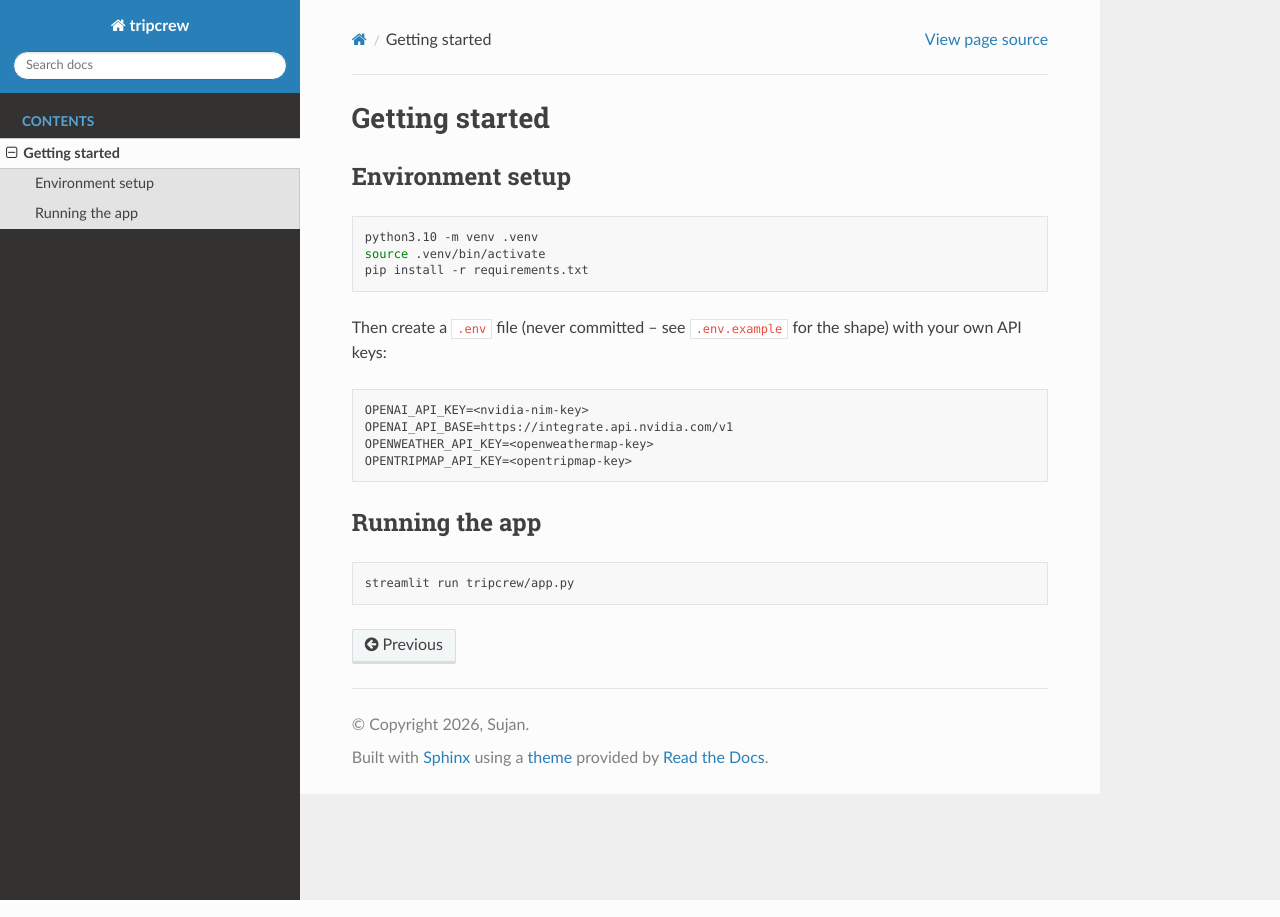
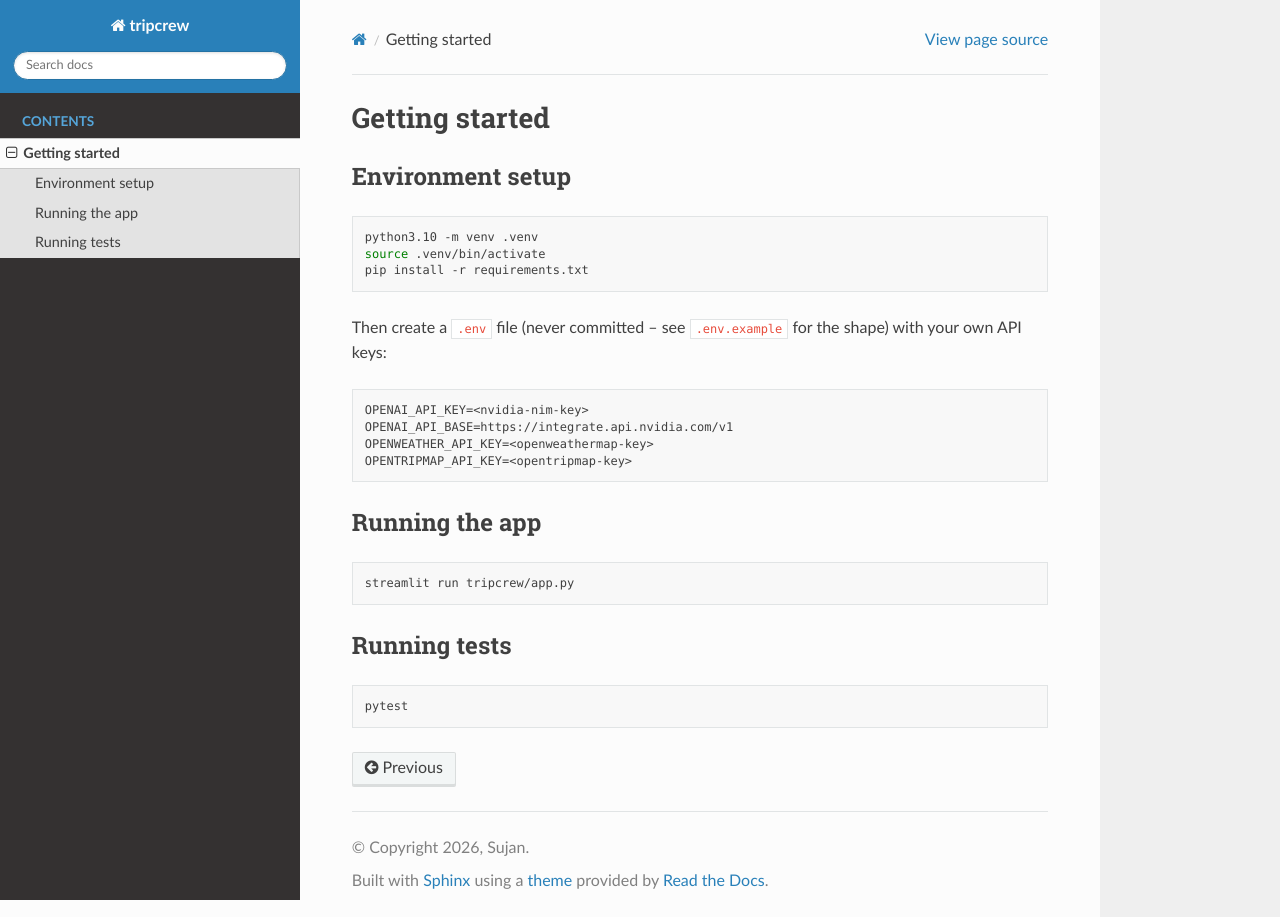
Before and after one commit to sushisuj/tripcrew, a Sphinx documentation site: the page built from docs/getting-started.rst, in a window 1280 px wide. Built offline with Sphinx 7.4.7 and the Read the Docs theme 3.1.0, drawn with Linux system fonts in a browser that asks for light colours; pages that are not in the unit, such as notebooks, are missing from menus.

Commit message:
Document running tests

```diff
--- a/docs/getting-started.rst
+++ b/docs/getting-started.rst
@@ -26,3 +26,10 @@ Running the app
 .. code-block:: bash
 
    streamlit run tripcrew/app.py
+
+Running tests
+--------------
+
+.. code-block:: bash
+
+   pytest
```
